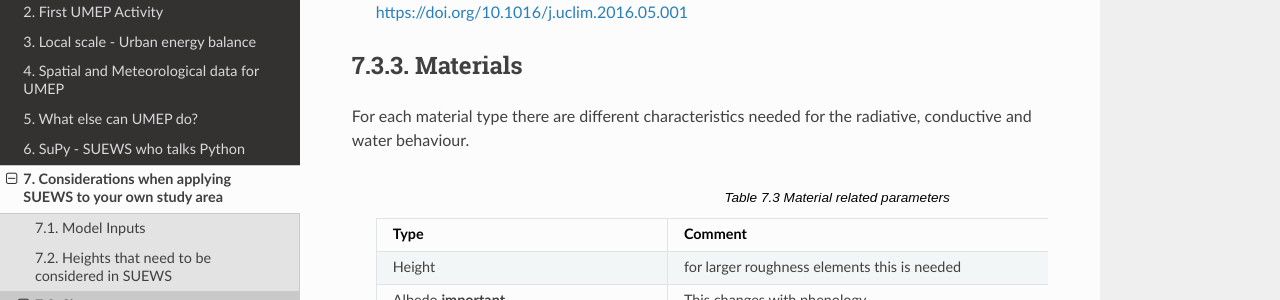
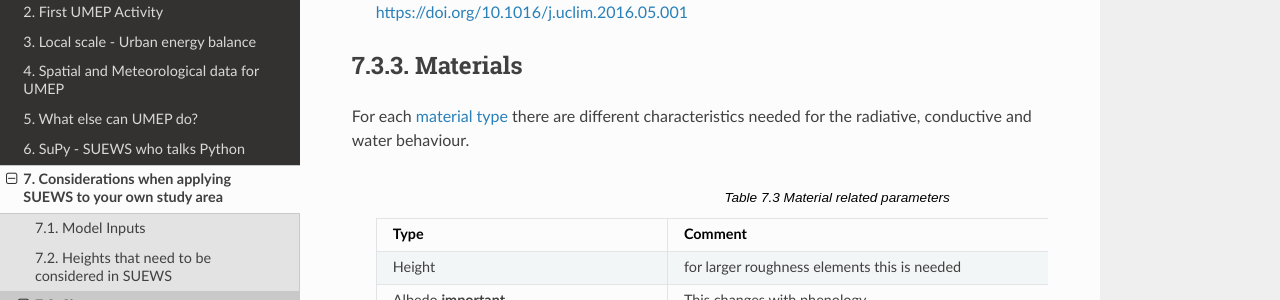
Before and after one commit to Urban-Meteorology-Reading/UMEP-Workshop, a Sphinx documentation site: the page built from source/Parameters/T1.rst, in a window 1280 px wide and 900 px high, scrolled down 2545 px. Shown: the part 151-451 px from the top of the window. Built offline with Sphinx 7.4.7 and the Read the Docs theme 2.0.0, drawn with Linux system fonts in a browser that asks for light colours; some of the changed lines change nothing that is shown.

Commit message:
Update T1.rst

```diff
--- a/source/Parameters/T1.rst
+++ b/source/Parameters/T1.rst
@@ -99,7 +99,7 @@ Conductances
 Materials
 ==========
 
-For each material type there are different characteristics needed for the radiative, conductive and water behaviour.
+For each `material type <https://suews.readthedocs.io/en/latest/prepare-to-run-the-model.html#land-cover>`_ there are different characteristics needed for the radiative, conductive and water behaviour.
 
  .. list-table:: Material related parameters
    :header-rows: 1
```
